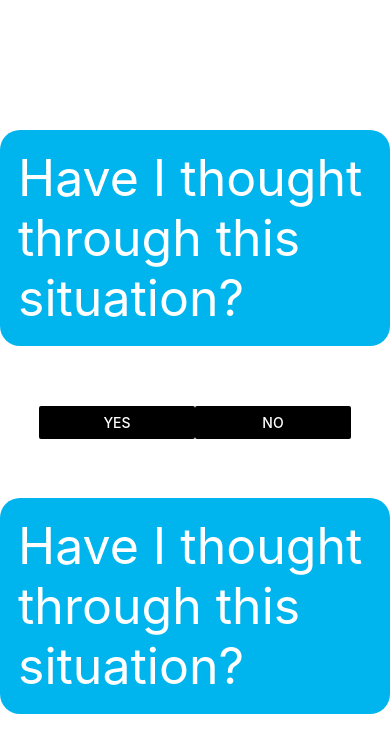
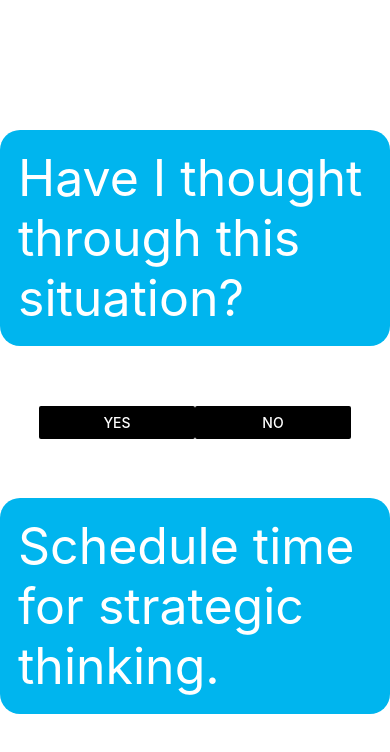
Before and after one commit to drew-sullivan/react_native_EGS_Meetings, a React Native app: screen / in a window 390 px wide. Shown: the top 752 px of the page. Built offline with nearby package versions, Linux system fonts and the light colour scheme.

Commit message:
Changed variable to include answer, instead of dummy string

```diff
--- a/App.js
+++ b/App.js
@@ -13,18 +13,19 @@ export default class App extends Component {
   }
 
   render() {
-    let text = QUESTIONS_AND_ANSWERS[this.state.currentIndex].question;
+    let question = QUESTIONS_AND_ANSWERS[this.state.currentIndex].question;
+    let answer = QUESTIONS_AND_ANSWERS[this.state.currentIndex].answer;
     return (
       <View style={styles.container}>
         <View style={[styles.centerItems, styles.textBubbleContainer, styles.topContainer]}>
-          <TextBubble text={text}/>
+          <TextBubble text={question}/>
         </View>
         <View style={[styles.centerItems, styles.buttonContainer]}>
           <AppButton title="Yes" />
           <AppButton title="No" />
         </View>
         <View style={[styles.centerItems, styles.textBubbleContainer, styles.bottomContainer]}>
-          <TextBubble text={text}/>
+          <TextBubble text={answer}/>
         </View>
       </View>
     );
```
